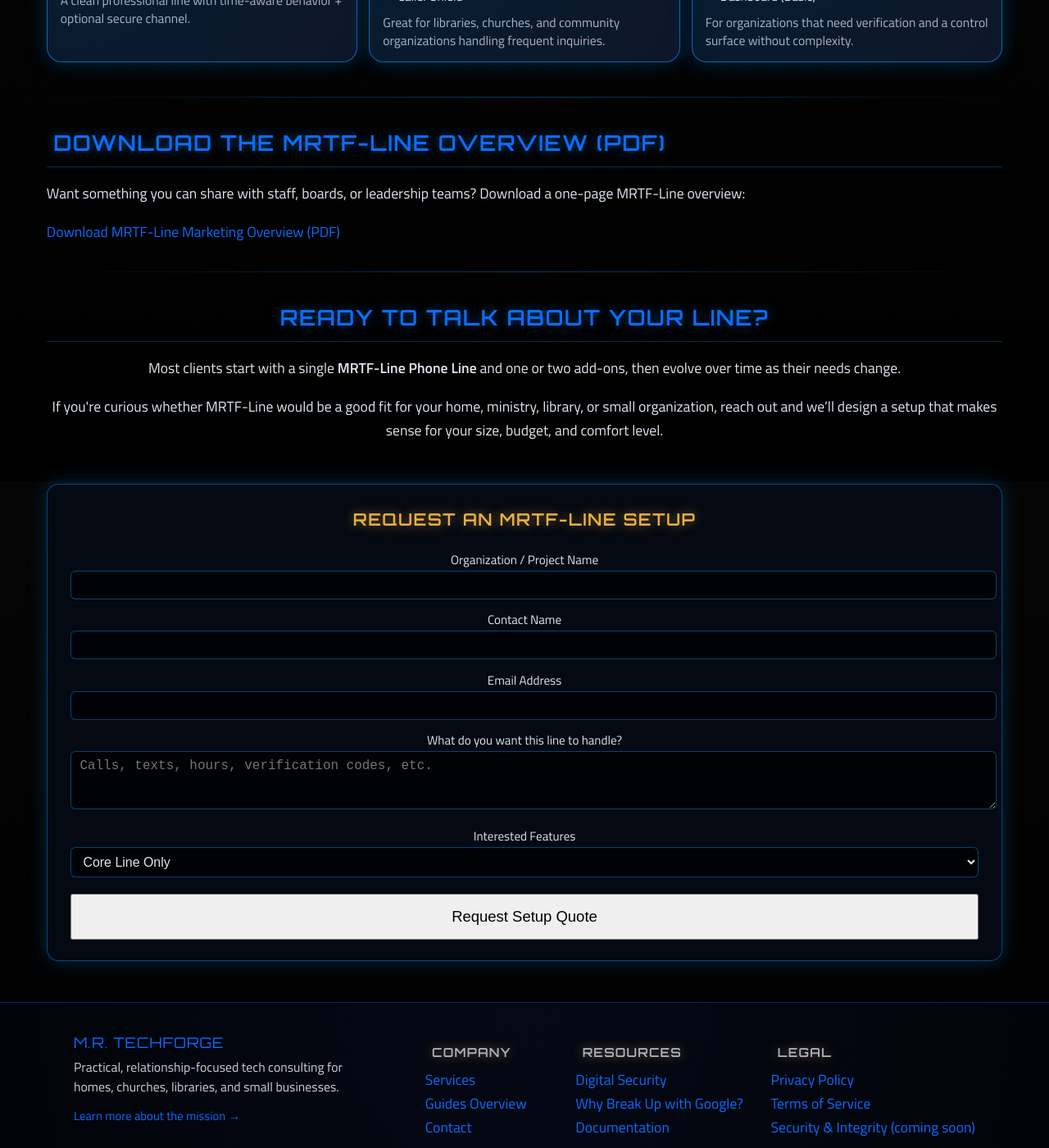
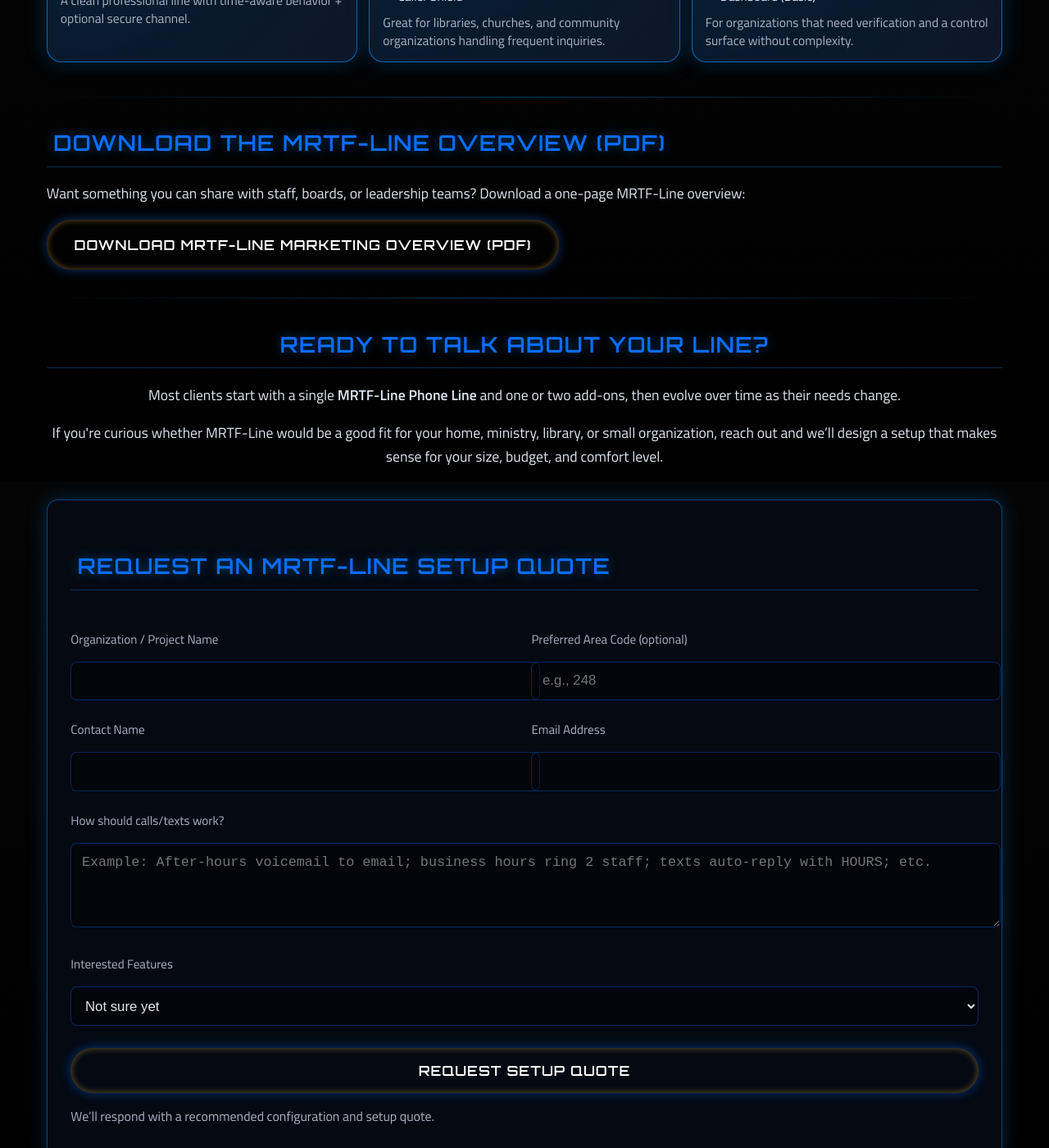
Before and after one commit to markisrt4/mrtechforge.github.io, a Jekyll site: the page built from services/mrtf-line.md, in a window 1280 px wide and 1400 px high, scrolled down 3013 px. Shown: the whole window at 82% size. Built offline with Jekyll 4.4.1, drawn with Linux system fonts in a browser that asks for light colours.

Commit message:
forms update

```diff
--- a/_sass/_buttons.scss
+++ b/_sass/_buttons.scss
@@ -81,3 +81,22 @@
   opacity: 1;
   transform: scale(85);
 }
+
+/* Make <button class="btn btn-forge"> match <a> buttons */
+button.btn {
+  border: none;
+  background: transparent;
+  appearance: none;
+  -webkit-appearance: none;
+}
+
+/* Ensure buttons inherit the same text color */
+button.btn.btn-forge {
+  color: white;
+}
+
+/* Improve accessibility: focus ring */
+.btn:focus-visible {
+  outline: 2px solid rgba(var(--forge-accent-rgb), 0.85);
+  outline-offset: 3px;
+}
--- a/_sass/_forms.scss
+++ b/_sass/_forms.scss
@@ -27,3 +27,55 @@
   outline: none;
   box-shadow: 0 0 14px rgba(var(--forge-hotmetal-rgb),0.4);
 }
+
+/* ==========================================================
+   MRTF additions — form layout upgrades (still generic)
+   ========================================================== */
+
+.forge-form label {
+  display: block;
+  font-size: 0.9rem;
+  margin-top: 0.85rem;
+  margin-bottom: 0.25rem;
+  color: var(--forge-subtext);
+}
+
+.forge-form select {
+  width: 100%;
+  padding: 0.75rem;
+  margin: 0.6rem 0;
+  background: rgba(0,0,0,0.4);
+  border: 1px solid rgba(var(--forge-accent-rgb),0.35);
+  border-radius: 8px;
+  color: var(--forge-text);
+  font-size: 1rem;
+}
+
+.forge-form select:focus {
+  border-color: var(--forge-hotmetal);
+  outline: none;
+  box-shadow: 0 0 14px rgba(var(--forge-hotmetal-rgb),0.4);
+}
+
+/* Nice grouped rows for desktop */
+.forge-form .form-grid {
+  display: grid;
+  grid-template-columns: 1fr 1fr;
+  gap: 1rem;
+}
+
+@media (max-width: 760px) {
+  .forge-form .form-grid {
+    grid-template-columns: 1fr;
+  }
+}
+
+/* Form container card styling (optional but clean) */
+.forge-form-card {
+  margin: 2.2rem 0 1.2rem;
+  padding: 1.5rem 1.7rem;
+  border-radius: 14px;
+  background: rgba(5, 10, 20, 0.9);
+  border: 1px solid rgba(0,150,255,0.45);
+  box-shadow: 0 0 24px rgba(0,150,255,0.25);
+}
--- a/services/mrtf-line.md
+++ b/services/mrtf-line.md
@@ -59,6 +59,7 @@
 
 <section class="service-section forge-service-pricing">
   <h2 class="services-heading">MRTF-Line Offerings &amp; Pricing</h2>
+
   <p>
     Every MRTF-Line setup starts with the <strong>MRTF-Line Phone Line</strong>. From there, you can
     mix and match add-ons based on your needs and budget.
@@ -69,31 +70,19 @@
       {% for offering in mrtf_line.offerings %}
         {% assign name = offering.name %}
 
-        {%- comment -%}
-        Simple icon mapping by offering name
-        {%- endcomment -%}
+        {%- comment -%} Simple icon mapping by offering name {%- endcomment -%}
         {% assign icon = "📞" %}
         {% case name %}
-          {% when "MRTF-Line Phone Line" %}
-            {% assign icon = "📞" %}
-          {% when "Call Menu" %}
-            {% assign icon = "📲" %}
-          {% when "Hours & Routing" %}
-            {% assign icon = "⏰" %}
-          {% when "Voicemail+" %}
-            {% assign icon = "🎙️" %}
-          {% when "Text Auto-Replies" %}
-            {% assign icon = "💬" %}
-          {% when "Secure Messaging (Signal)" %}
-            {% assign icon = "🛡️" %}
-          {% when "Caller Shield" %}
-            {% assign icon = "🚫" %}
-          {% when "2FA Delivery" %}
-            {% assign icon = "✅" %}
-          {% when "Dashboard (Basic)" %}
-            {% assign icon = "📊" %}
-          {% when "Dashboard (Multi-Admin)" %}
-            {% assign icon = "👥" %}
+          {% when "MRTF-Line Phone Line" %}{% assign icon = "📞" %}
+          {% when "Call Menu" %}{% assign icon = "📲" %}
+          {% when "Hours & Routing" %}{% assign icon = "⏰" %}
+          {% when "Voicemail+" %}{% assign icon = "🎙️" %}
+          {% when "Text Auto-Replies" %}{% assign icon = "💬" %}
+          {% when "Secure Messaging (Signal)" %}{% assign icon = "🛡️" %}
+          {% when "Caller Shield" %}{% assign icon = "🚫" %}
+          {% when "2FA Delivery" %}{% assign icon = "✅" %}
+          {% when "Dashboard (Basic)" %}{% assign icon = "📊" %}
+          {% when "Dashboard (Multi-Admin)" %}{% assign icon = "👥" %}
         {% endcase %}
 
         {% assign is_core = false %}
@@ -113,7 +102,7 @@
 
           <p class="forge-offering-desc">{{ offering.description }}</p>
 
-          <div class="forge-offering-pricing is-setup">
+          <div class="forge-offering-pricing">
             {% if offering.monthly %}
               <div class="forge-price-row">
                 <span class="label">Monthly</span>
@@ -133,7 +122,6 @@
             {% endif %}
           </div>
         </article>
-
       {% endfor %}
     </div>
   {% else %}
@@ -145,6 +133,7 @@
 
 <section class="service-section forge-bundles">
   <h2 class="services-heading">Suggested Configurations</h2>
+
   <p class="section-sub">
     These examples help estimate monthly cost quickly. Final setup is always tailored to your workflow.
   </p>
@@ -154,11 +143,13 @@
       <div class="forge-bundle-tag">Essentials</div>
       <div class="forge-bundle-price">$27/mo</div>
       <div class="forge-bundle-meta">Approximate • Setup from $15</div>
+
       <ul class="forge-bundle-list">
         <li>MRTF-Line Phone Line</li>
         <li>Hours &amp; Routing</li>
         <li>Secure Messaging (Signal)</li>
       </ul>
+
       <p class="forge-bundle-desc">
         A clean professional line with time-aware behavior + optional secure channel.
       </p>
@@ -168,12 +159,14 @@
       <div class="forge-bundle-tag">Community</div>
       <div class="forge-bundle-price">$42/mo</div>
       <div class="forge-bundle-meta">Approximate • Setup from $50</div>
+
       <ul class="forge-bundle-list">
         <li>MRTF-Line Phone Line</li>
         <li>Call Menu (IVR)</li>
         <li>Hours &amp; Routing</li>
         <li>Caller Shield</li>
       </ul>
+
       <p class="forge-bundle-desc">
         Great for libraries, churches, and community organizations handling frequent inquiries.
       </p>
@@ -183,12 +176,14 @@
       <div class="forge-bundle-tag">Enhanced Security</div>
       <div class="forge-bundle-price">$52/mo</div>
       <div class="forge-bundle-meta">Approximate • Setup from $55</div>
+
       <ul class="forge-bundle-list">
         <li>MRTF-Line Phone Line</li>
         <li>2FA Delivery</li>
         <li>Caller Shield</li>
         <li>Dashboard (Basic)</li>
       </ul>
+
       <p class="forge-bundle-desc">
         For organizations that need verification and a control surface without complexity.
       </p>
@@ -196,17 +191,18 @@
   </div>
 </section>
 
-
 <div class="services-divider"></div>
 
 <section class="service-section">
   <h2 class="services-heading">Download the MRTF-Line Overview (PDF)</h2>
+
   <p>
     Want something you can share with staff, boards, or leadership teams?
     Download a one-page MRTF-Line overview:
   </p>
+
   <p>
-    <a href="/assets/docs/MRTF-Line_Marketing_Overview.pdf" class="btn-glow">
+    <a href="/assets/docs/MRTF-Line_Marketing_Overview.pdf" class="btn btn-forge">
       Download MRTF-Line Marketing Overview (PDF)
     </a>
   </p>
@@ -216,62 +212,87 @@
 
 <section class="service-section services-cta">
   <h2 class="services-heading">Ready to Talk About Your Line?</h2>
+
   <p>
     Most clients start with a single <strong>MRTF-Line Phone Line</strong> and one or two add-ons,
     then evolve over time as their needs change.
   </p>
+
   <p>
     If you're curious whether MRTF-Line would be a good fit for your home, ministry,
     library, or small organization, reach out and we’ll design a setup that makes
     sense for your size, budget, and comfort level.
   </p>
-    <form
+</section>
+
+<section class="forge-form-card">
+  <h2 class="services-heading">Request an MRTF-Line Setup Quote</h2>
+
+  <form
     name="mrtf-line"
     method="POST"
+    action="/thanks/"
     data-netlify="true"
-    class="forge-form-wrapper"
+    data-netlify-honeypot="bot-field"
+    class="forge-form"
   >
-    <input type="hidden" name="form-name" value="mrtf-line">
+    <input type="hidden" name="form-name" value="mrtf-line" />
 
-    <h3>Request an MRTF-Line Setup</h3>
+    <p style="display:none;">
+      <label>Don’t fill this out: <input name="bot-field" /></label>
+    </p>
 
-    <label>
-      Organization / Project Name
-      <input type="text" name="organization" required>
-    </label>
+    <div class="form-grid">
+      <div>
+        <label>Organization / Project Name</label>
+        <input type="text" name="organization" required />
+      </div>
 
-    <label>
-      Contact Name
-      <input type="text" name="name" required>
-    </label>
+      <div>
+        <label>Preferred Area Code (optional)</label>
+        <input type="text" name="area_code" placeholder="e.g., 248" />
+      </div>
+    </div>
 
-    <label>
-      Email Address
-      <input type="email" name="email" required>
-    </label>
+    <div class="form-grid">
+      <div>
+        <label>Contact Name</label>
+        <input type="text" name="name" required />
+      </div>
 
-    <label>
-      What do you want this line to handle?
-      <textarea name="use_case" rows="3"
-        placeholder="Calls, texts, hours, verification codes, etc."
-        required></textarea>
-    </label>
+      <div>
+        <label>Email Address</label>
+        <input type="email" name="email" required />
+      </div>
+    </div>
 
-    <label>
-      Interested Features
-      <select name="features">
-        <option>Core Line Only</option>
-        <option>Call Menu (IVR)</option>
-        <option>Hours & Routing</option>
-        <option>Secure Messaging (Signal)</option>
-        <option>2FA Delivery</option>
-        <option>Dashboard</option>
-        <option>Not Sure Yet</option>
-      </select>
-    </label>
+    <label>How should calls/texts work?</label>
+    <textarea
+      name="workflow"
+      rows="4"
+      placeholder="Example: After-hours voicemail to email; business hours ring 2 staff; texts auto-reply with HOURS; etc."
+      required
+    ></textarea>
 
-    <button type="submit" class="btn-glow">
+    <label>Interested Features</label>
+    <select name="features">
+      <option value="not_sure">Not sure yet</option>
+      <option value="core_only">Core line only</option>
+      <option value="ivr">Call Menu (IVR)</option>
+      <option value="hours_routing">Hours & Routing</option>
+      <option value="signal">Secure Messaging (Signal)</option>
+      <option value="caller_shield">Caller Shield</option>
+      <option value="2fa">2FA Delivery</option>
+      <option value="dashboard_basic">Dashboard (Basic)</option>
+      <option value="dashboard_multi">Dashboard (Multi-Admin)</option>
+    </select>
+
+    <button type="submit" class="btn btn-forge" style="margin-top: 1rem; width: 100%;">
       Request Setup Quote
     </button>
   </form>
+
+  <p style="margin-top: 0.9rem; color: var(--forge-subtext); font-size: 0.95rem;">
+    We’ll respond with a recommended configuration and setup quote.
+  </p>
 </section>
```
Also changed, not shown: _sass/thanks.md (added, +24 -0 lines).
